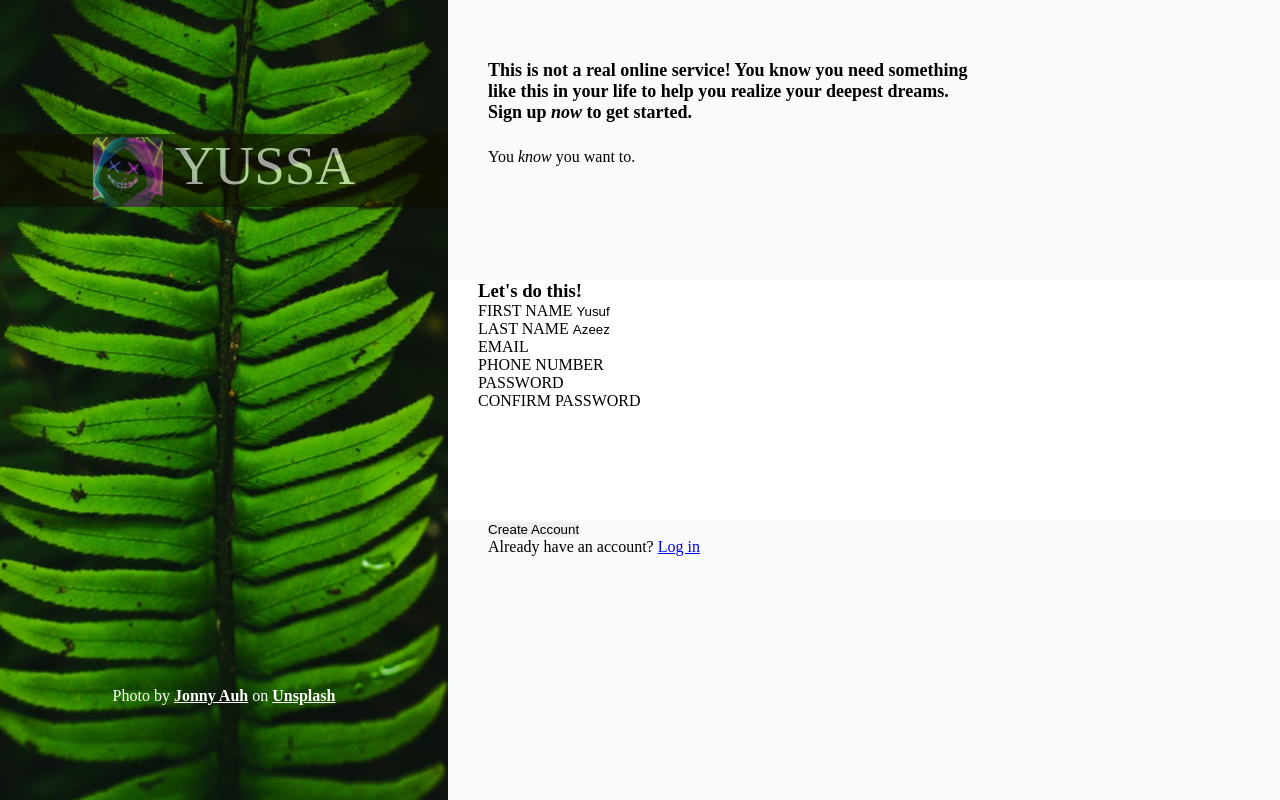
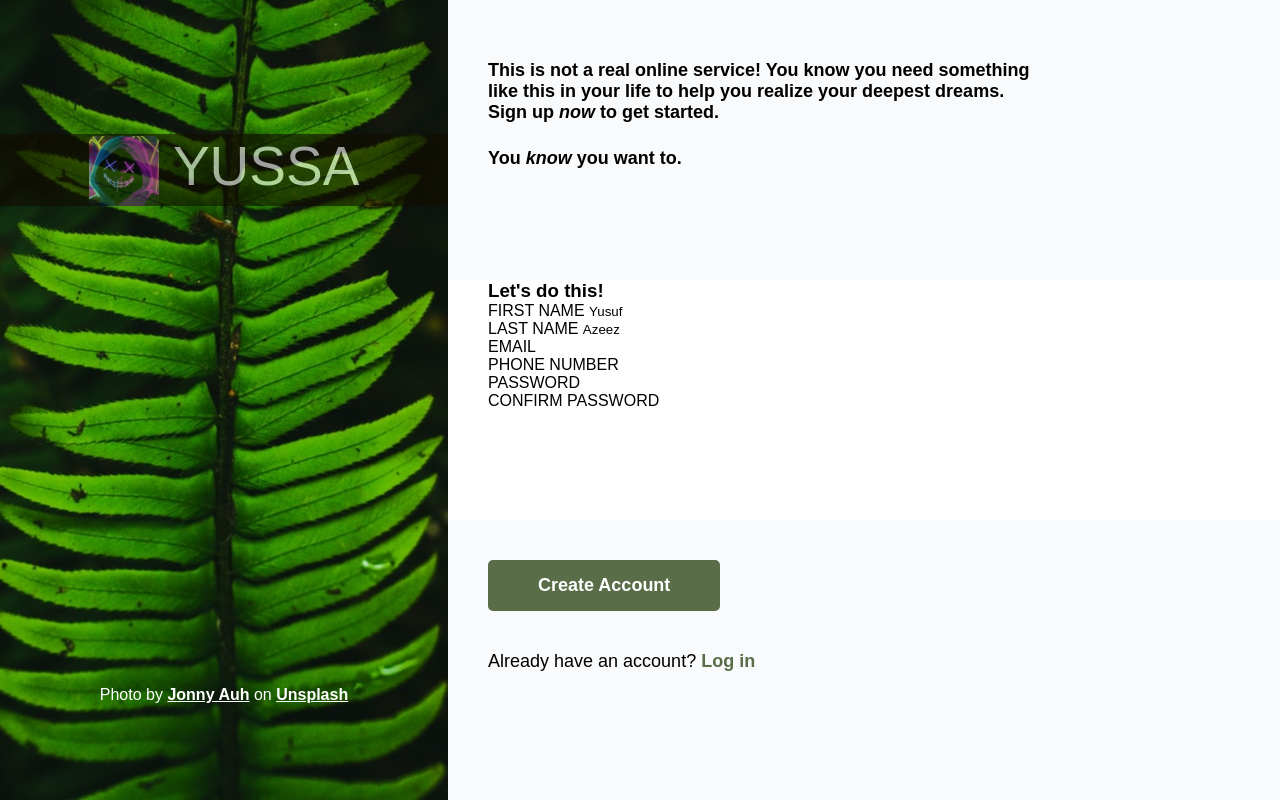
Before and after one commit to YussaMoney/Sign-Up_Form, a plain HTML site: page index.html in a window 1280 px wide. Drawn offline with Linux system fonts and the light colour scheme.

Commit message:
Amended and adjusted Side-Section Upper-Bar

```diff
--- a/css/style.css
+++ b/css/style.css
@@ -3,6 +3,7 @@
   margin: 0;
   box-sizing: border-box;
   border: 0;
+  font-family: sans-serif, "Times New Roman", Times, serif;
 }
 /* body {
   height: 100vh;
@@ -61,17 +62,37 @@ main {
   font-size: large;
   margin-bottom: 25px;
 }
+.info-bottom {
+  font-weight: bold;
+  font-size: large;
+}
 .mid-bar {
-  padding-left: 30px;
+  padding-left: 40px;
   height: 30%;
 }
 .lower-bar {
   height: 35%;
-  padding-left: 40px;
+  padding: 40px 0 0 40px;
   background-color: #f9fafb;
 }
-/* input {
-  background-color: lightslategray;
+.lower-bar button {
+  background-color: #596d48;
+  padding: 15px 50px;
+  border-radius: 5px;
+  color: white;
+  font-size: large;
+  font-weight: bold;
+}
+.login {
+  font-size: large;
+  margin-top: 40px;
+}
+.login a {
+  text-decoration: none;
+  color: #596d48;
+  font-weight: bold;
+}
+/*  background-color: lightslategray;
   width: 90%;
   height: 30px;
   margin-bottom: 20px;
--- a/index.html
+++ b/index.html
@@ -72,10 +72,8 @@
           </div>
         </div>
         <div class="lower-bar">
-          <div class="pad">
-            <button type="Create Account">Create Account</button>
-            <p class="login">Already have an account? <a href="*">Log in</a></p>
-          </div>
+          <button type="Create Account">Create Account</button>
+          <p class="login">Already have an account? <a href="*">Log in</a></p>
         </div>
       </section>
     </main>
```
